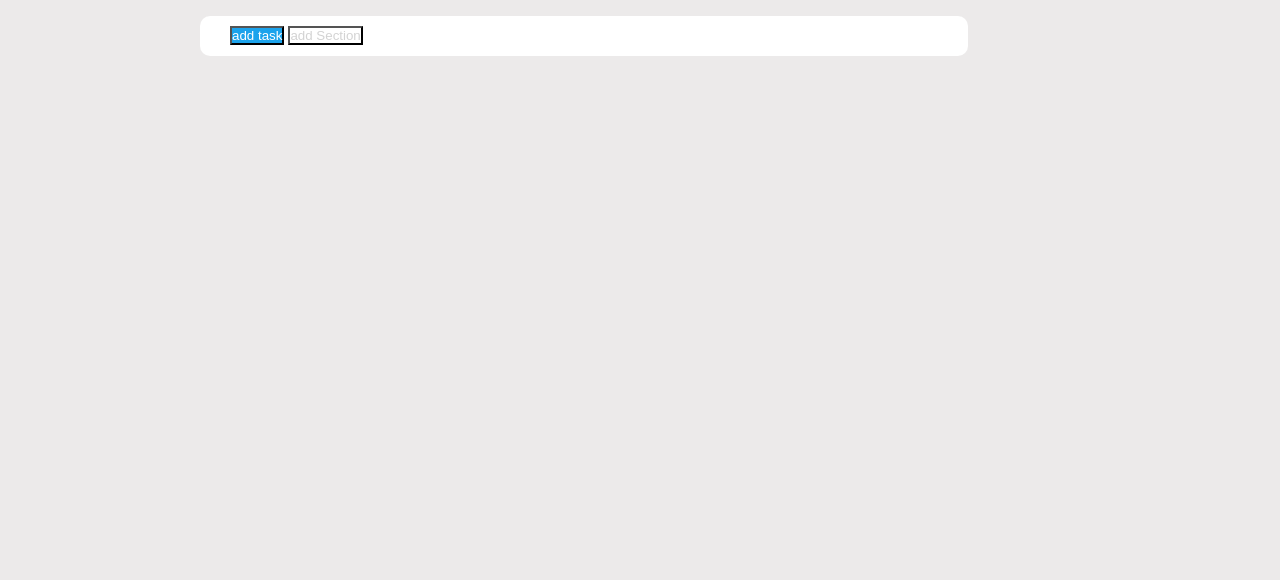
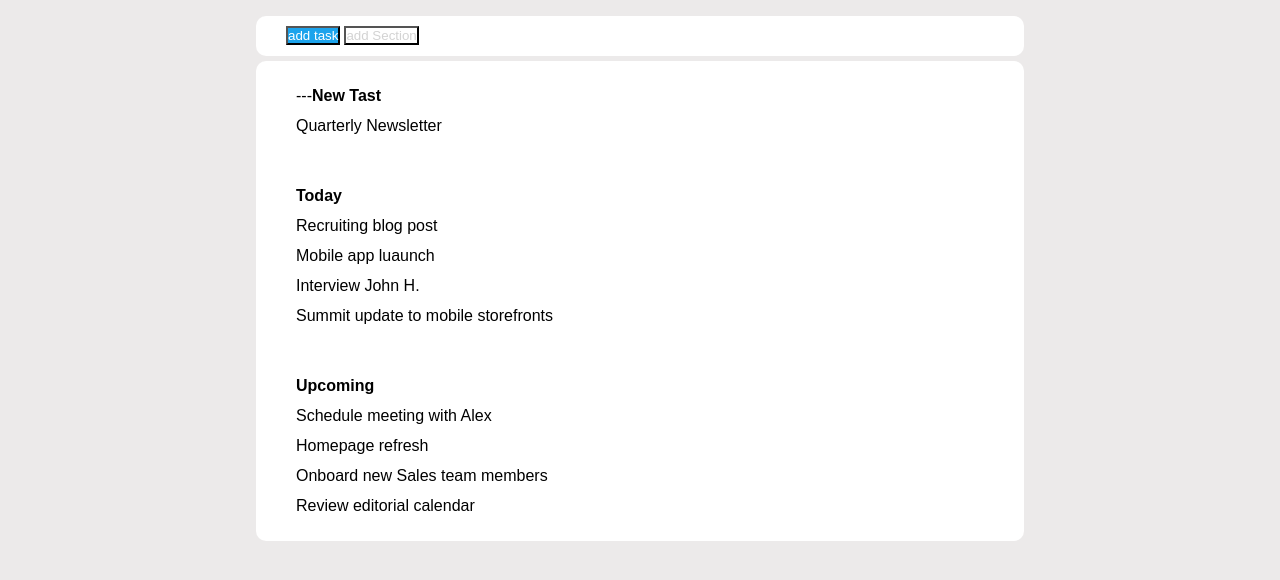
Before and after one commit to giuseppemaisto/html-css-toboolist, a plain HTML site: page index.html in a window 1280 px wide. Shown: the part 64-644 px from the top of the page. Drawn offline with Linux system fonts and the light colour scheme.

Commit message:
added list(text)

```diff
--- a/css/style.css
+++ b/css/style.css
@@ -25,9 +25,10 @@ header{
     background-color: white;
     margin-top: 20px;
     width: 60%;
-    margin-left: 200px;
     height: 40px;
    border-radius: 10px;
+   margin-left: auto;
+   margin-right: auto;
 }
 .tasti{
     margin-left: 30px;
@@ -43,3 +44,26 @@ button{
     background-color: white;
     color: lightgray;
 }
+
+.elenco{
+    background-color: white;
+    width: 60%;
+    height: auto;
+   border-radius: 10px;
+   margin-top: 5px;
+   margin-left: auto;
+   margin-right: auto;
+   list-style-position: inside;
+   font-family: Arial, Helvetica, sans-serif;
+}
+
+ul{
+    padding: 20px;
+    margin-left: 20px;
+    list-style-type: none;
+    line-height: 30px;
+}
+.done:before{
+    content: '---';
+
+}
--- a/index.html
+++ b/index.html
@@ -27,7 +27,30 @@
             </div>
 
             <!--elenco-->
-            <div></div>
+            <div class="elenco">
+              <ul>
+                <li class="done"><strong>New Tast</strong></li>
+                <li>Quarterly Newsletter</li>
+
+              </ul>
+
+              <ul>
+                <li><strong>Today</strong></li>
+                <li>Recruiting blog post</li>
+                <li>Mobile app luaunch</li>
+                <li>Interview John H.</li>
+                <li>Summit update to mobile storefronts</li>
+              </ul>
+
+              <ul>
+                <li><strong>Upcoming</strong></li>
+                <li>Schedule meeting with Alex</li>
+                <li>Homepage refresh</li>
+                <li>Onboard new Sales team members</li>
+                <li>Review editorial calendar</li>
+
+              </ul>
+            </div>
         </main>
 
 
```
